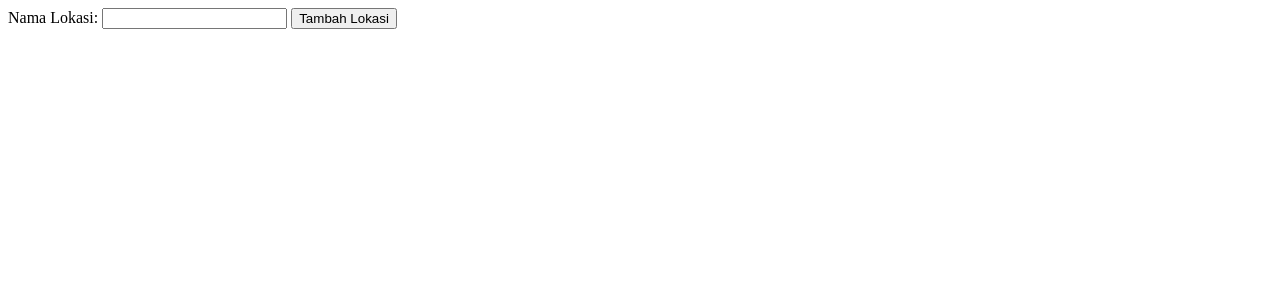
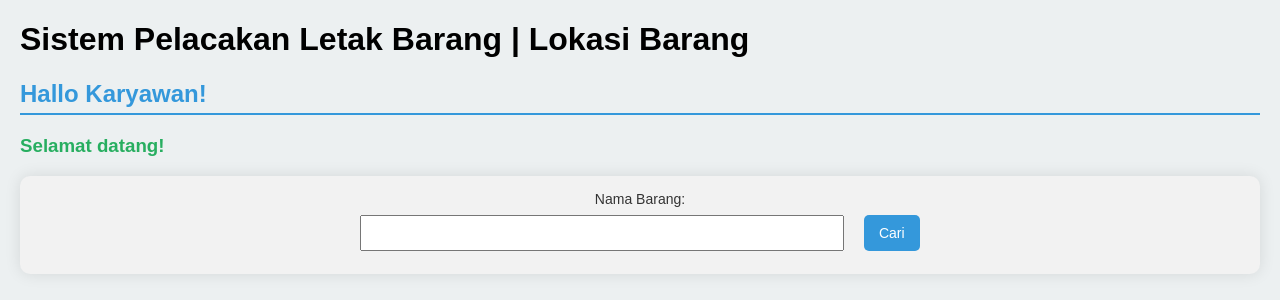
Before and after one commit to cynzhra/Tubes-IMPL, a PHP site: page /tubes_impl/lokasi/search.php in a window 1280 px wide. Shown: the top 300 px of the page. Run offline with PHP 8.4, Linux system fonts and the light colour scheme.

Commit message:
search.php

```diff
--- a/lokasi/search.php
+++ b/lokasi/search.php
@@ -1,13 +1,85 @@
 <!DOCTYPE html>
-<html lang="en>
+<html lang="en">
 <head>
+    <style>
+        body {
+            font-family: 'Arial', sans-serif;
+            margin: 20px;
+            background-color: #ecf0f1;
+        }
+
+        h1 {
+            color: #000; /* Black color */
+        }
+
+        h2 {
+            color: #3498db;
+            border-bottom: 2px solid #3498db;
+            padding-bottom: 5px;
+            text-decoration: none; /* Remove underline */
+        }
+
+        h2:hover {
+            text-decoration: none; /* Remove underline on hover */
+        }
+
+        h3 {
+            color: #27ae60;
+        }
+
+        form {
+            margin-bottom: 20px;
+            background-color: #f2f2f2;
+            border-radius: 10px;
+            box-shadow: 0 0 16px rgba(0, 0, 0, 0.1);
+            padding: 15px; /* Adjusted padding */
+            text-align: center; /* Center-align the form */
+        }
+
+        label {
+            display: block;
+            margin-bottom: 8px; /* Adjusted margin */
+            color: #333;
+            font-size: 14px; /* Adjusted font size */
+        }
+
+        input[type="text"] {
+            width: 40%; /* Adjusted width */
+            padding: 8px; /* Adjusted padding */
+            margin-bottom: 8px; /* Adjusted margin */
+            box-sizing: border-box;
+            font-size: 14px; /* Adjusted font size */
+        }
+
+        input[type="submit"] {
+            background-color: #3498db;
+            color: #fff;
+            padding: 10px 15px; /* Adjusted padding */
+            border: none;
+            border-radius: 5px;
+            cursor: pointer;
+            font-size: 14px; /* Adjusted font size */
+            margin-left: 15px; /* Adjusted margin */
+        }
+
+        input[type="submit"]:hover {
+            background-color: #2980b9;
+        }
+
+    </style>
+    <meta charset="UTF-8">
+    <meta name="viewport" content="width=device-width, initial-scale=1.0">
+    <title>Data Barang</title>
+</head>
 <body>
-<h1>Lokasi Barang</h2>
+    <h1>Sistem Pelacakan Letak Barang | Lokasi Barang</h1>
+    <h2>Hallo Karyawan! </h2>
+    <h3>Selamat datang! </h3>
     <!-- Form untuk menambahkan lokasi barang -->
     <form action="tambah_lokasi.php" method="post">
-        <label for="nama_lokasi">Nama Lokasi:</label>
+        <label for="nama_lokasi">Nama Barang:</label>
         <input type="text" id="nama_lokasi" name="nama_lokasi" required>
-        <input type="submit" value="Tambah Lokasi">
+        <input type="submit" value="Cari">
     </form>
 </body>
 </html>
```
